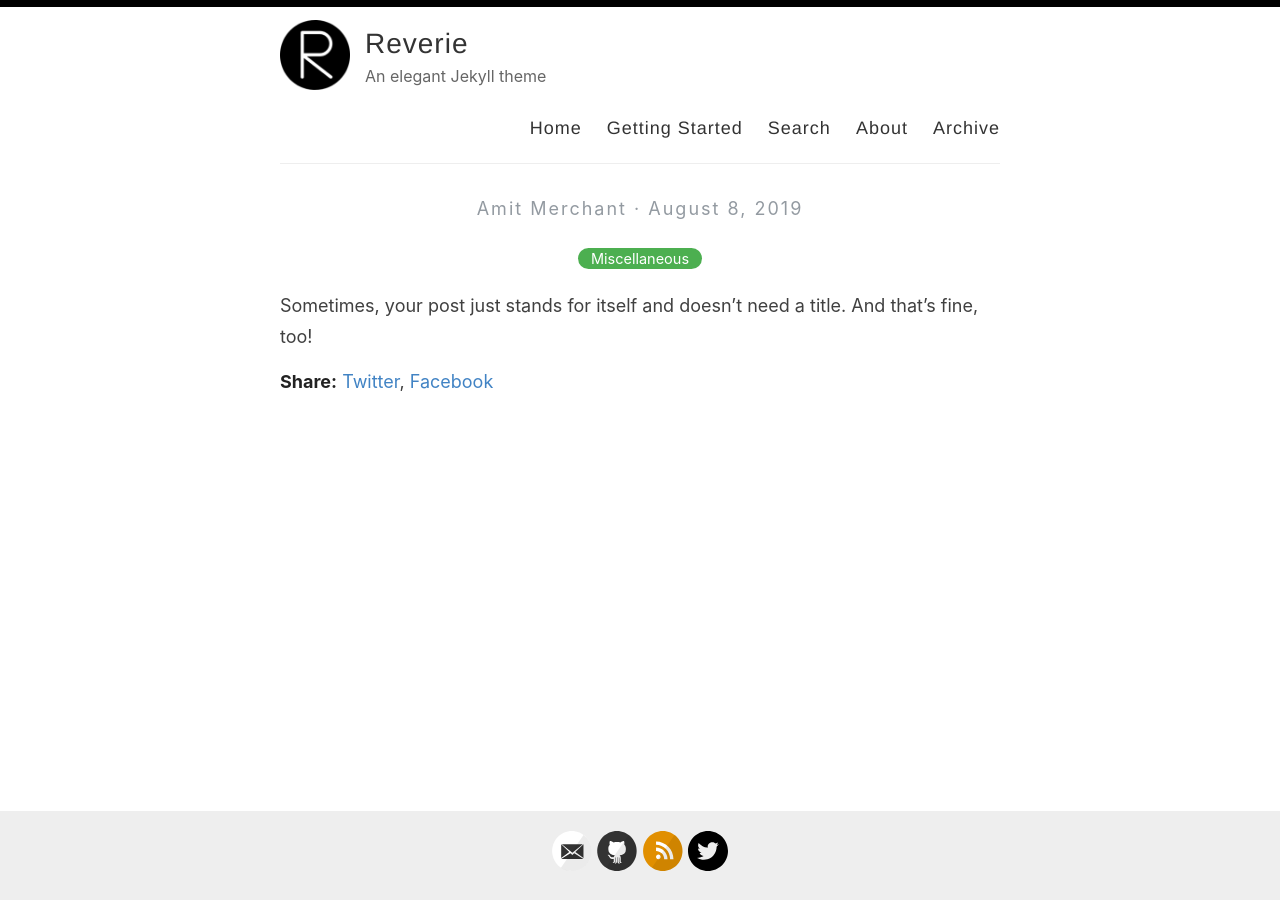
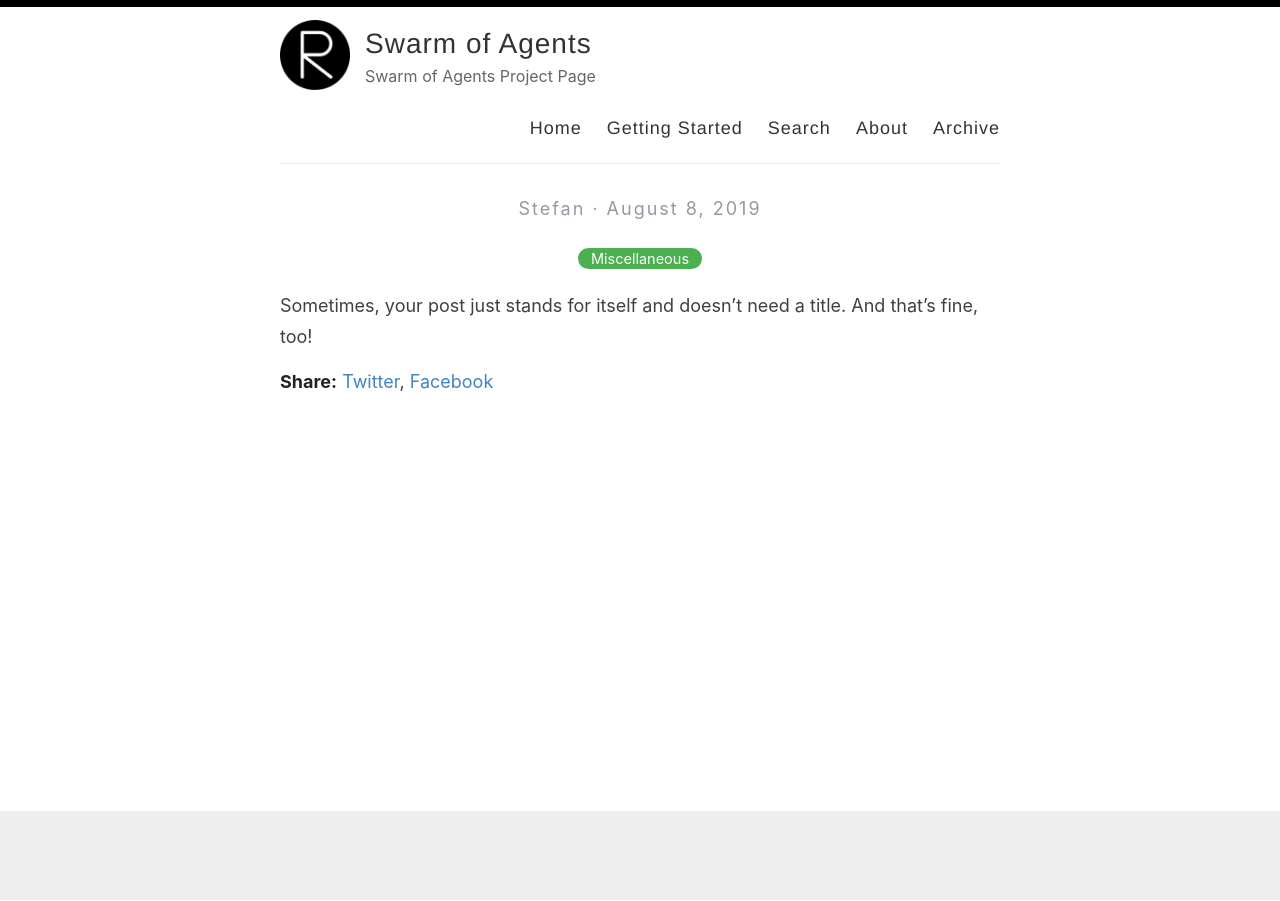
Before and after one commit to streichsbaer/sog, a Jekyll site: the page built from _posts/2019-08-08-no-title-posts.md, in a window 1280 px wide. Built offline with Jekyll 4.4.1, drawn with Linux system fonts in a browser that asks for light colours; some of the changed lines change nothing that is shown.

Commit message:
Initial configuration

```diff
--- a/_config.yml
+++ b/_config.yml
@@ -3,13 +3,13 @@
 #
 
 # Name of your site (displayed in the header)
-name: Reverie
+name: Swarm of Agents
 
 # Name of the author
-author: Amit Merchant
+author: Stefan
 
 # Short bio or description (displayed in the header)
-description: An elegant Jekyll theme
+description: Swarm of Agents Project Page
 
 # URL of your avatar or profile pic (you could use your GitHub profile pic)
 avatar: /images/reverie.png
@@ -17,24 +17,6 @@
 #
 # Flags below are optional
 #
-
-# Includes an icon in the footer for each username you enter
-footer-links:
-  dribbble:
-  email: amit.d.merchant@gmail.com
-  facebook:
-  flickr:
-  github: amitmerchant1990/reverie
-  instagram:
-  linkedin:
-  pinterest:
-  rss: rss
-  twitter: amit_merchant
-  stackoverflow:
-  youtube: # channel/<your_long_string> or user/<user-name>
-  googleplus: # anything in your profile username that comes after plus.google.com/
-  playconsole:
-  mastodon: # <your-mastodon-instance>/@<your-user-name> eg. fosstodon.org/@username
 
 # Enter your Disqus shortname (not your username) to enable commenting on posts
 # You can find your shortname on the Settings page of your Disqus account
@@ -48,14 +30,14 @@
 
 # Your website URL (e.g. http://amitmerchant1990.github.io or http://www.amitmerchant.com)
 # Used for Sitemap.xml and your RSS feed
-url: http://www.amitmerchant.com/reverie
-enforce_ssl: https://www.amitmerchant.com/reverie
+url: http://www.swarmofagents.com/
+enforce_ssl: http://www.swarmofagents.com/
 
 # If you're hosting your site at a Project repository on GitHub pages
 # (http://yourusername.github.io/repository-name)
 # and NOT your User repository (http://yourusername.github.io)
 # then add in the baseurl here, like this: "/repository-name"
-baseurl: "/reverie"
+# baseurl: "/reverie"
 
 #
 # !! You don't need to change any of the configuration flags below !!
```
